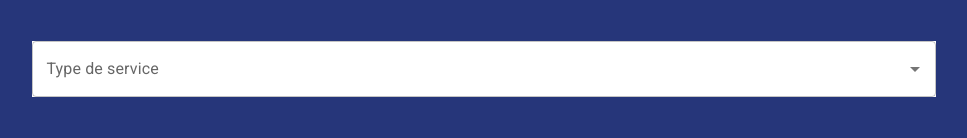
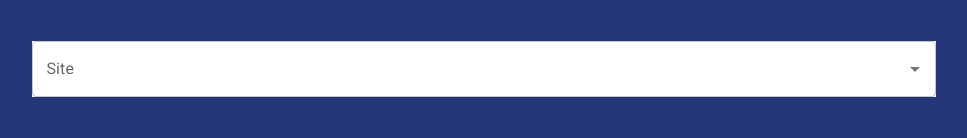
Before and after one commit to JulienPeyrache/Frontend_Panorama, a React (Create React App) app: page /advanced-search in a window 1280 px wide. Shown: the part 981-1119 px from the top of the page, without its empty margins (156-1123 px from the left). Built offline with nearby package versions, Linux system fonts and the light colour scheme.

Commit message:
listChamps et listChampsFilterBar"

```diff
--- a/src/components/Const.tsx
+++ b/src/components/Const.tsx
@@ -1,30 +1,32 @@
-export const listCity = [
+import FilterBar from "./FilterBar"
+export const listCity: string[] = [
     'Paris', 'Niort',
     'Nantes',
     'Lyon',
     'Quimper'
 ];
 
-export const listBuilding = [
-    'Paris',
-    'Niort',
-    'Nantes',
-    'Lyon',
-    'Quimper'
+export const listBuilding: string[] = [
+    'Pernet',
+    'Bouygues',
+    'Eiffel',
+    'Le Phenix'
 ];
 
-export const listSite = [
-    'Paris',
-    'Niort',
-    'Nantes',
-    'Lyon',
-    'Quimper'
+export const listSite: string[] = [
+    '01',
+    '02',
+    '03',
+    '04',
+    '04'
 ];
 
-export const listService = [
-    'Paris',
-    'Niort',
-    'Nantes',
-    'Lyon',
-    'Quimper'
+export const listService: string[] = [
+    'AST',
+    'DEM',
+    'LOREM IPSUM'
 ];
+
+export const listChamps = [{ label: "Ville", liste: listCity }, { label: "Bâtiment", liste: listBuilding }, { label: "Site", liste: listSite }, { label: "Service", liste: listService }];
+
+export const listChampsFilterBar = listChamps.map((elem) => <FilterBar {...elem} />);
--- a/src/components/FilterBar.tsx
+++ b/src/components/FilterBar.tsx
@@ -4,7 +4,7 @@ import Autocomplete from '@mui/material/Autocomplete';
 
 interface FilterBarProps {
   label: string;
-  list: string[];
+  liste: string[];
 }
 
 
@@ -14,138 +14,9 @@ export default function FilterBar(props: FilterBarProps): React.ReactElement {
     <Autocomplete
       id="filterbar-autocomplete"
       style={{ backgroundColor: "white", margin: "2% 8%" }}
-      options={props.list.map((option) => option)}
+      options={props.liste}
       renderInput={(params) => <TextField {...params} label={props.label} />}
     />
   </div>
   );
 }
-
-
-
-const top100Films = [
-  { title: 'The Shawshank Redemption', year: 1994 },
-  { title: 'The Godfather', year: 1972 },
-  { title: 'The Godfather: Part II', year: 1974 },
-  { title: 'The Dark Knight', year: 2008 },
-  { title: '12 Angry Men', year: 1957 },
-  { title: "Schindler's List", year: 1993 },
-  { title: 'Pulp Fiction', year: 1994 },
-  {
-    title: 'The Lord of the Rings: The Return of the King',
-    year: 2003,
-  },
-  { title: 'The Good, the Bad and the Ugly', year: 1966 },
-  { title: 'Fight Club', year: 1999 },
-  {
-    title: 'The Lord of the Rings: The Fellowship of the Ring',
-    year: 2001,
-  },
-  {
-    title: 'Star Wars: Episode V - The Empire Strikes Back',
-    year: 1980,
-  },
-  { title: 'Forrest Gump', year: 1994 },
-  { title: 'Inception', year: 2010 },
-  {
-    title: 'The Lord of the Rings: The Two Towers',
-    year: 2002,
-  },
-  { title: "One Flew Over the Cuckoo's Nest", year: 1975 },
-  { title: 'Goodfellas', year: 1990 },
-  { title: 'The Matrix', year: 1999 },
-  { title: 'Seven Samurai', year: 1954 },
-  {
-    title: 'Star Wars: Episode IV - A New Hope',
-    year: 1977,
-  },
-  { title: 'City of God', year: 2002 },
-  { title: 'Se7en', year: 1995 },
-  { title: 'The Silence of the Lambs', year: 1991 },
-  { title: "It's a Wonderful Life", year: 1946 },
-  { title: 'Life Is Beautiful', year: 1997 },
-  { title: 'The Usual Suspects', year: 1995 },
-  { title: 'Léon: The Professional', year: 1994 },
-  { title: 'Spirited Away', year: 2001 },
-  { title: 'Saving Private Ryan', year: 1998 },
-  { title: 'Once Upon a Time in the West', year: 1968 },
-  { title: 'American History X', year: 1998 },
-  { title: 'Interstellar', year: 2014 },
-  { title: 'Casablanca', year: 1942 },
-  { title: 'City Lights', year: 1931 },
-  { title: 'Psycho', year: 1960 },
-  { title: 'The Green Mile', year: 1999 },
-  { title: 'The Intouchables', year: 2011 },
-  { title: 'Modern Times', year: 1936 },
-  { title: 'Raiders of the Lost Ark', year: 1981 },
-  { title: 'Rear Window', year: 1954 },
-  { title: 'The Pianist', year: 2002 },
-  { title: 'The Departed', year: 2006 },
-  { title: 'Terminator 2: Judgment Day', year: 1991 },
-  { title: 'Back to the Future', year: 1985 },
-  { title: 'Whiplash', year: 2014 },
-  { title: 'Gladiator', year: 2000 },
-  { title: 'Memento', year: 2000 },
-  { title: 'The Prestige', year: 2006 },
-  { title: 'The Lion King', year: 1994 },
-  { title: 'Apocalypse Now', year: 1979 },
-  { title: 'Alien', year: 1979 },
-  { title: 'Sunset Boulevard', year: 1950 },
-  {
-    title: 'Dr. Strangelove or: How I Learned to Stop Worrying and Love the Bomb',
-    year: 1964,
-  },
-  { title: 'The Great Dictator', year: 1940 },
-  { title: 'Cinema Paradiso', year: 1988 },
-  { title: 'The Lives of Others', year: 2006 },
-  { title: 'Grave of the Fireflies', year: 1988 },
-  { title: 'Paths of Glory', year: 1957 },
-  { title: 'Django Unchained', year: 2012 },
-  { title: 'The Shining', year: 1980 },
-  { title: 'WALL·E', year: 2008 },
-  { title: 'American Beauty', year: 1999 },
-  { title: 'The Dark Knight Rises', year: 2012 },
-  { title: 'Princess Mononoke', year: 1997 },
-  { title: 'Aliens', year: 1986 },
-  { title: 'Oldboy', year: 2003 },
-  { title: 'Once Upon a Time in America', year: 1984 },
-  { title: 'Witness for the Prosecution', year: 1957 },
-  { title: 'Das Boot', year: 1981 },
-  { title: 'Citizen Kane', year: 1941 },
-  { title: 'North by Northwest', year: 1959 },
-  { title: 'Vertigo', year: 1958 },
-  {
-    title: 'Star Wars: Episode VI - Return of the Jedi',
-    year: 1983,
-  },
-  { title: 'Reservoir Dogs', year: 1992 },
-  { title: 'Braveheart', year: 1995 },
-  { title: 'M', year: 1931 },
-  { title: 'Requiem for a Dream', year: 2000 },
-  { title: 'Amélie', year: 2001 },
-  { title: 'A Clockwork Orange', year: 1971 },
-  { title: 'Like Stars on Earth', year: 2007 },
-  { title: 'Taxi Driver', year: 1976 },
-  { title: 'Lawrence of Arabia', year: 1962 },
-  { title: 'Double Indemnity', year: 1944 },
-  {
-    title: 'Eternal Sunshine of the Spotless Mind',
-    year: 2004,
-  },
-  { title: 'Amadeus', year: 1984 },
-  { title: 'To Kill a Mockingbird', year: 1962 },
-  { title: 'Toy Story 3', year: 2010 },
-  { title: 'Logan', year: 2017 },
-  { title: 'Full Metal Jacket', year: 1987 },
-  { title: 'Dangal', year: 2016 },
-  { title: 'The Sting', year: 1973 },
-  { title: '2001: A Space Odyssey', year: 1968 },
-  { title: "Singin' in the Rain", year: 1952 },
-  { title: 'Toy Story', year: 1995 },
-  { title: 'Bicycle Thieves', year: 1948 },
-  { title: 'The Kid', year: 1921 },
-  { title: 'Inglourious Basterds', year: 2009 },
-  { title: 'Snatch', year: 2000 },
-  { title: '3 Idiots', year: 2009 },
-  { title: 'Monty Python and the Holy Grail', year: 1975 },
-];
--- a/src/pages/AdminService.tsx
+++ b/src/pages/AdminService.tsx
@@ -4,17 +4,16 @@ import FilterBar from "../components/FilterBar"
 import logo from "../assets/logo_macif.png"
 import "./AdminService.css"
 import { useState } from "react"
-import { listCity, listBuilding, listSite, listService } from "../components/Const"
+import { listChamps, listChampsFilterBar } from "../components/Const"
 
 export const AdminService = (): React.ReactElement => {
-    const [liste, setListe] = useState([{ id: 0, nom: "Ville", list: { listCity } }, { id: 0, nom: "Bâtiment", list: { listBuilding } }, { id: 0, nom: "Site", list: { listSite } }, { id: 0, nom: "Service", list: { listService } }]);
-    const elements = liste.map((elem) => <FilterBar label={elem.nom} list={elem.list} />)
+    const [liste, setListe] = useState(listChamps);
 
     return (
         <div className="home">
             <h1>Gestion des services</h1>
             <Stack className="stack">
-                {elements}
+                {listChampsFilterBar}
             </Stack>
         </div>
     )
--- a/src/pages/AdvancedSearch.tsx
+++ b/src/pages/AdvancedSearch.tsx
@@ -3,7 +3,7 @@ import FilterBar from "../components/FilterBar"
 import { Button } from "@mui/material"
 import logo from "../assets/logo_macif.png"
 import "./AdvancedSearch.css"
-import { listCity, listBuilding, listSite, listService } from "../components/Const"
+import { listChamps, listChampsFilterBar } from "../components/Const"
 
 export const AdvancedSearch = (): React.ReactElement => {
     return (
@@ -11,10 +11,7 @@ export const AdvancedSearch = (): React.ReactElement => {
             <h1>Recherche avancée</h1>
             <img className="logo" src={logo} alt="Logo MACIF" />
             <Stack className="stack">
-                <FilterBar label="Ville" list={listCity} />
-                <FilterBar label="Bâtiment" list={listBuilding} />
-                <FilterBar label="Type de service" list={listService} />
-                <FilterBar label="Service" list={listService} />
+                {listChampsFilterBar}
             </Stack>
             <div className="search">
                 <Button sx={{ marginBottom: '4%' }} variant='contained'>Rechercher</Button>
```
